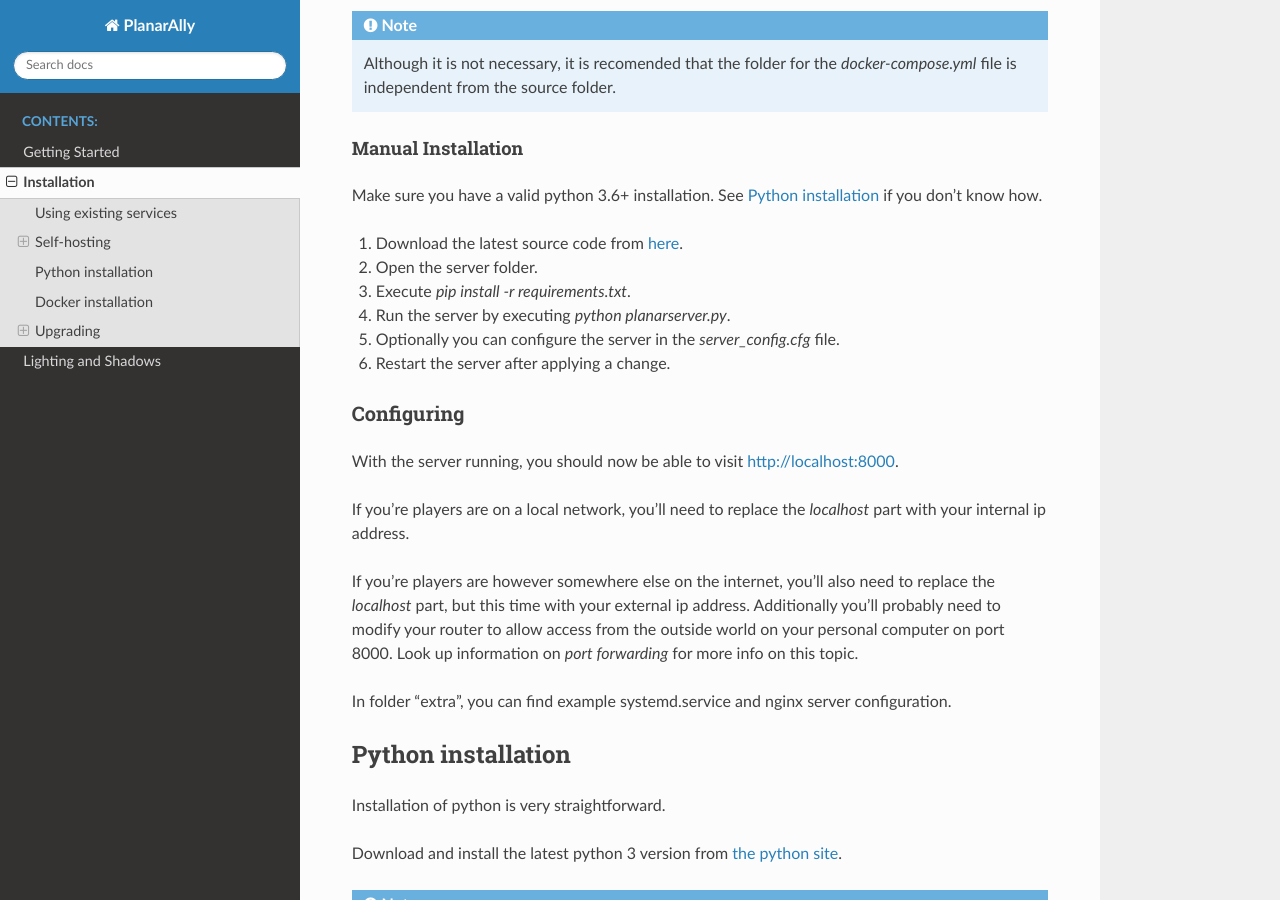
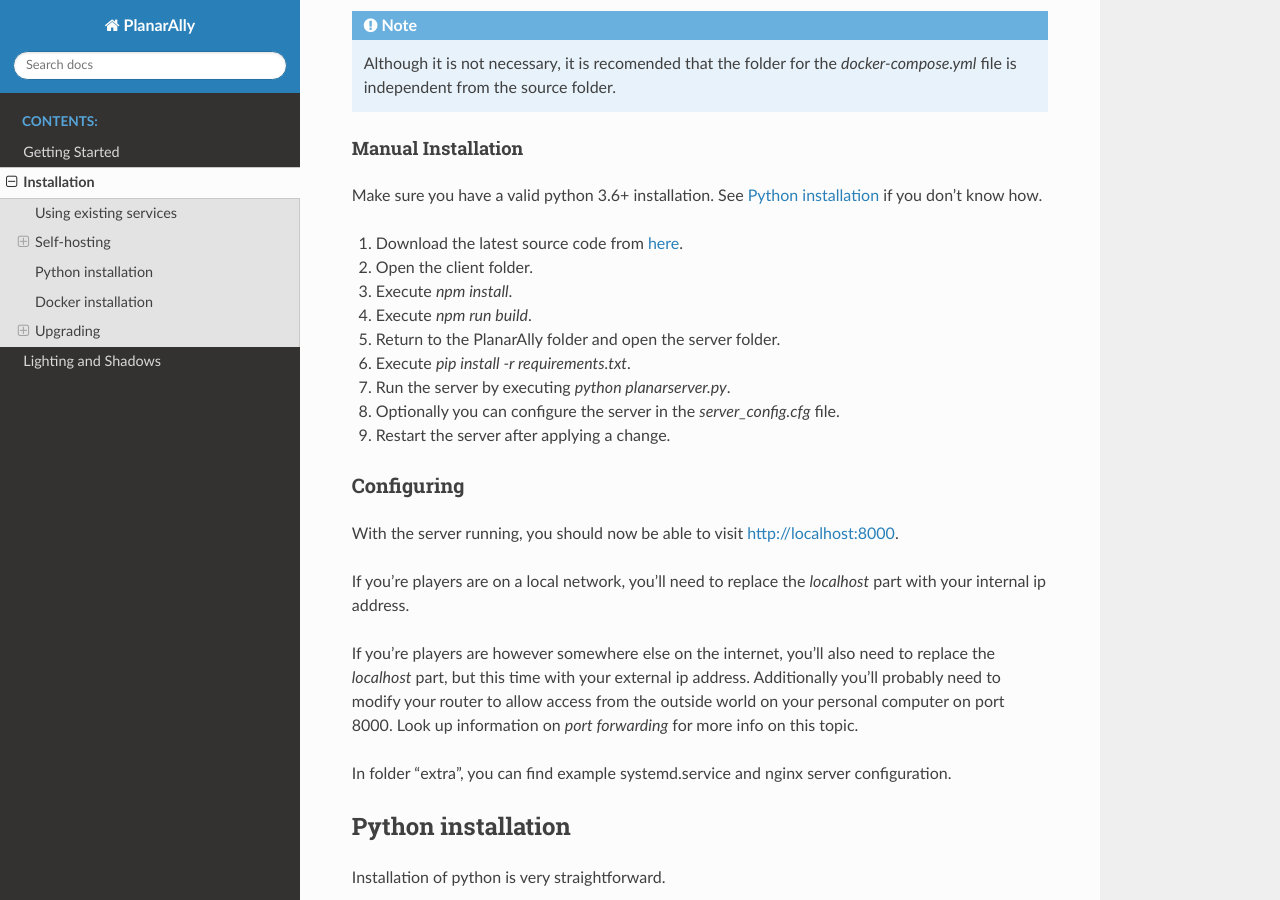
Before and after one commit to Kruptein/PlanarAlly, a Sphinx documentation site: the page built from docs/installation.rst, in a window 1280 px wide and 900 px high, scrolled down 2495 px. Built offline with Sphinx 7.4.7 and the Read the Docs theme 2.0.0, drawn with Linux system fonts in a browser that asks for light colours; pages that are not in the unit, such as notebooks, are missing from menus.

Commit message:
Update installation instruction

```diff
--- a/docs/installation.rst
+++ b/docs/installation.rst
@@ -119,11 +119,14 @@
 See :ref:`python` if you don't know how.
 
 1. Download the latest source code from `here <https://github.com/Kruptein/PlanarAlly/releases/>`_.
-2. Open the server folder.
-3. Execute `pip install -r requirements.txt`.
-4. Run the server by executing `python planarserver.py`.
-5. Optionally you can configure the server in the `server_config.cfg` file.
-6. Restart the server after applying a change.
+2. Open the client folder.
+3. Execute `npm install`.
+4. Execute `npm run build`.
+5. Return to the PlanarAlly folder and open the server folder.
+6. Execute `pip install -r requirements.txt`.
+7. Run the server by executing `python planarserver.py`.
+8. Optionally you can configure the server in the `server_config.cfg` file.
+9. Restart the server after applying a change.
 
 Configuring
 ************
```
